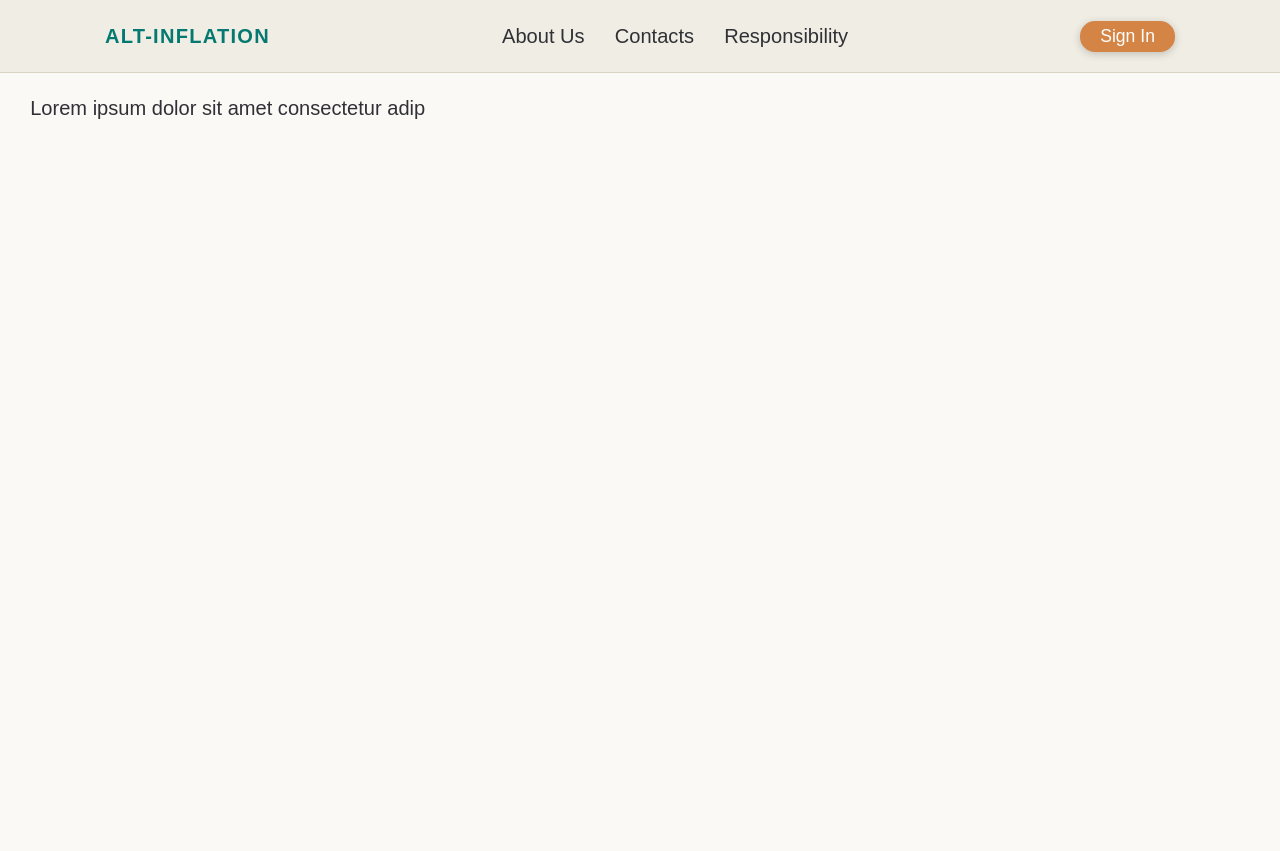
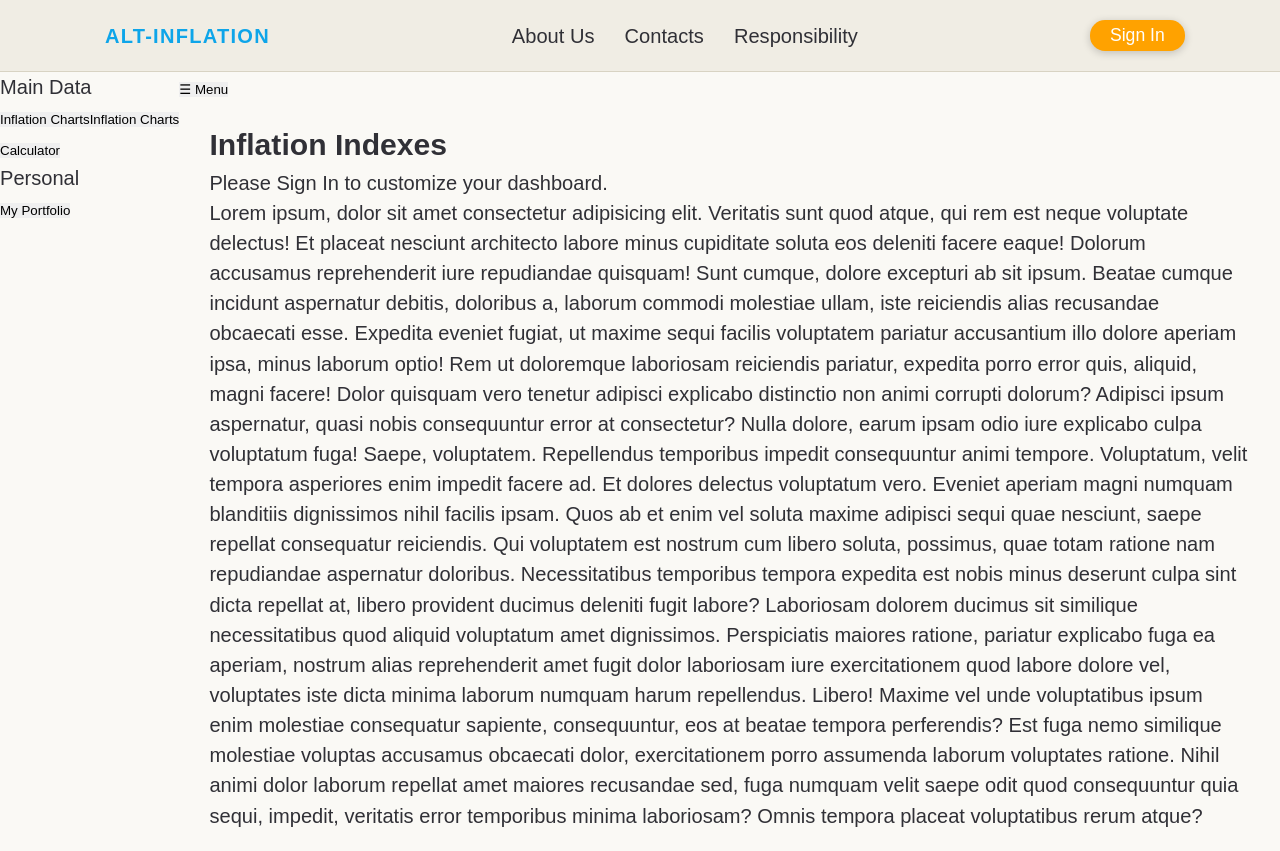
Before and after one commit to Hekeng/SQL-PHP_Practice, a PHP site: page /SQL-PHP_Practice/ in a window 1280 px wide. Run offline with PHP 8.4, Linux system fonts and the light colour scheme.

Commit message:
sidebar almost ready

```diff
--- a/SQL_Practice/assets/css/style.css
+++ b/SQL_Practice/assets/css/style.css
@@ -39,12 +39,12 @@ html {
   /* ================= PALETTE ================= */
   /* ---------------- ОСНОВНОЙ ЦВЕТ primary ----------------   */
   --primary-100: #d0e4e3;/* Для мягких подсветок фоны карточек, hover */
-  --primary-500: #037971;/* Главный цвет: лого, активные элементы */
+  --primary-500: #0ea5e9;/* Главный цвет: лого, активные элементы */
   --primary-700: #025d57;/* Темнее для наведения (hover) */
 
   /* ---------------- АКЦЕНТ / КНОПКИ  ---------------- */
   --accent-100: #f9e8d4;/* легкий фон/hover на карточках */
-  --accent-500: #d48444;/* акцентные кнопки, badges, promo */
+  --accent-500: #ffa200;/* акцентные кнопки, badges, promo */
   --accent-700: #b56b33;/* hover/active для акцентов */
 
   /* gray scale */
@@ -76,6 +76,7 @@ html {
   /* ================= MOTION ================= */
   --t-fast: 0.2s ease;
 }
+
 .btn{
   display: inline-flex;
   align-items: center;
@@ -109,7 +110,7 @@ html {
   /* position: fixed; */
   position: sticky;
   inset: 0 0 auto 0;
-  z-index: 9;
+  z-index: 90;
   background-color: var(--gray-100);
   border-bottom: 1px solid var(--gray-300);
 }
@@ -128,6 +129,7 @@ html {
 
 .logo-box {
   display: flex;
+
   font-weight: 700;
   letter-spacing: 0.1rem;
   text-transform: uppercase;
@@ -135,11 +137,13 @@ html {
 }
 
 .logo-box strong {
+  color: var(--primary-500);
   transition: transform var(--t-fast);
 
 }
 
 .logo-box:hover strong {
+  color: var(--primary-700);
   transform: translateY(-2px);
   text-shadow: 0 4px 6px rgba(0, 0, 0, 0.2);
 }
@@ -152,7 +156,7 @@ html {
 }
 
 .main-nav a {
-  font-size: var(--fs-base);/*возможно проблема с моим пониманием размеров но 16px тут уместно а вот в тексте восвем нет*/
+  font-size: var(--fs-base);
   font-weight: 500;
   color: var(--color-text-main);
   transition: color var(--t-fast);
@@ -162,13 +166,28 @@ html {
   color: var(--color-primary);
 }
 
- .btn-header {
+ .btn-sign-in {
   padding: var(--space-xs) var(--space-md);
+}
+
+.btn-profile{
+  padding: var(--space-sm) var(--space-sm);
+
+  width: 2.3rem;
+  height: 2.3rem;
+}
+
+.btn-admin{
+
+  padding: var(--space-sm) var(--space-sm);
+  width: 2.3rem;
+  height: 2.3rem;
+
 }
 
 /*BODY*/
 
-.nav-link, .logo-box, .btn-header {
+.nav-link, .logo-box, .btn-sign-in {
   white-space: nowrap;
 }
 
@@ -177,7 +196,8 @@ body {
   display: flex;
   flex-direction: column;
   margin: 0;
-  min-height: 100vh;
+  height: 100vh;
+  /* min-height: 100vh; */
   font-family: var(--font-main);
   font-size: var(--fs-base);
   line-height: 1.5;
@@ -185,13 +205,42 @@ body {
   color: var(--color-text-main);
 }
 
+
+.content-wrapper{
+  display: grid;
+  grid-template-columns: auto 1fr;
+  min-height: 0;
+  flex-grow: 1;
+  overflow: hidden;
+}
+
+.main_window{
+  overflow-y: auto;
+  height: 100%;
+}
+
 .content {
   padding: var(--space-md) var(--space-lg);
+}
+
+/* ================= sidebar ================= */
+
+
+
+.sidebar{
+  overflow-y: auto;
 }
 
 .aside{
   /* width: min(100%, 18rem); */
 }
+
+
+
+
+
+
+
 /* ================= AUTH OVERLAY ================= */
 .auth-overlay {
   position: fixed;
@@ -420,6 +469,63 @@ input:focus::placeholder {
 }
 
 
+/* ================= Status buttons ================= */
+/* .auth-box .btn-sign-in,
+.auth-box .btn-profile,
+.auth-box .btn-admin {
+  display: none;
+}
+
+
+.auth-box[data-status="guest"] .btn-sign-in { display: inline-flex; }
+
+
+.auth-box[data-status="user"] .btn-profile { display: inline-flex; }
+
+
+.auth-box[data-status="admin"] .btn-admin { display: inline-flex; }  */
+
+
+.auth-box {
+  display: flex;
+  align-items: center;
+  justify-content: center;
+  /* margin-left: var(--space-md); */
+  width: 6rem;
+  /* Это критично: запрещаем хедеру сжимать этот блок */
+  flex-shrink: 0;
+}
+
+
+
+/* Показываем нужное */
+
+body[data-status="guest"] .btn-sign-in { display: inline-block; }
+
+body[data-status="guest"] .btn-profile { display: none; }
+
+body[data-status="guest"] .btn-admin { display: none; }
+
+
+
+body[data-status="user"] .btn-sign-in { display: none; }
+
+body[data-status="user"] .btn-profile { display: inline-block; }
+
+body[data-status="user"] .btn-admin { display: none; }
+
+
+
+body[data-status="admin"] .btn-sign-in { display: none; }
+
+body[data-status="admin"] .btn-profile { display: none; }
+
+body[data-status="admin"] .btn-admin { display: inline-block; }
+
+
+
+
+
 /* ================= VISIBILITY ================= */
 .is-hidden {
   opacity: 0;
--- a/SQL_Practice/assets/js/script.js
+++ b/SQL_Practice/assets/js/script.js
@@ -65,13 +65,26 @@ const submitForms = document.querySelectorAll('[data-form="auth"]');
 // console.log("Найдено форм:", submitForms.length);
 
 submitForms.forEach(function (form) {
-    form.addEventListener("submit", handleSubmitButton)
+    form.addEventListener("submit", handleSubmitButton);
+
 })
 
 function handleSubmitButton(event) {
     event.preventDefault();
+    let form = event.currentTarget;
+	let action = form.dataset.action;
+	// let target = clickedButton.dataset.target;
+    if (panelActions[action]) {
+        panelActions[action](form);
 
-    console.log(submitForms);
+    }
+	setAuthStatus('user');
+	console.log(action);
+	console.log(form);
+
+	// updateHeaderButton();
+    // sendDataToServer(form);
+
 }
 
 actionButtons.forEach(function (button) {
@@ -79,55 +92,57 @@ actionButtons.forEach(function (button) {
 });
 
 function handleActionClick(e) {
-    let action = e.currentTarget.dataset.action;
-    let clickedButton = e.currentTarget;
+    if (e.currentTarget.tagName === 'FORM') return;
+    let triggerElement = e.currentTarget;
+	let action = triggerElement.dataset.action;
 	// let target = clickedButton.dataset.target;
     if (panelActions[action]) {
-        panelActions[action](clickedButton);
+        panelActions[action](triggerElement);
 
     }
 }
 
-function openPanel(clickedButton) {
-	let targetPanel = getPanel(clickedButton);
+function openPanel(triggerElement) {
+	let targetPanel = getPanel(triggerElement);
 	if (!targetPanel) return;
 	targetPanel.classList.remove("is-none");
 }
 
-function closePanel(clickedButton) {
-	let targetPanel = getPanel(clickedButton);
+function closePanel(triggerElement) {
+	let targetPanel = getPanel(triggerElement);
 	if (!targetPanel) return;
 	targetPanel.classList.add("is-none");
 }
 
-function switchPanel(clickedButton) {
-    if (clickedButton.classList.contains("is-active")) {
+function switchPanel(triggerElement) {
+    if (triggerElement.classList.contains("is-active")) {
         return;
     }
-    switchTabs(clickedButton);
-    switchPanels(clickedButton);
+    switchTabs(triggerElement);
+    switchPanels(triggerElement);
 }
 
-function getPanel(clickedButton) {
-    let target = clickedButton.dataset.target;
-    if (!target) return null; // Если у кнопки вообще нет цели
+function getPanel(triggerElement) {
+    let target = triggerElement.dataset.target;
+    if (!target) return null;
+	console.log('panel haf findet');
     return document.querySelector('[data-panel="' + target + '"]') || null;
 }
 
 
-function switchTabs(clickedButton) {
-    let tabsContainer = clickedButton.closest('[data-panel="switch-tabs-container"]');
+function switchTabs(triggerElement) {
+    let tabsContainer = triggerElement.closest('[data-panel="switch-tabs-container"]');
 	if (!tabsContainer) return;
     let tabs = tabsContainer.querySelectorAll('[data-action="switch"]');
     for (let i = 0; i < tabs.length; i++) {
         tabs[i].classList.remove("is-active");
     }
-    clickedButton.classList.add("is-active");
+    triggerElement.classList.add("is-active");
 }
 
-function switchPanels(clickedButton) {
+function switchPanels(triggerElement) {
 
-	let targetPanel = getPanel(clickedButton);
+	let targetPanel = getPanel(triggerElement);
 	if (!targetPanel) return;
 	let container =  targetPanel.parentElement;
 	let targetFamily = container.children;
@@ -141,6 +156,11 @@ function switchPanels(clickedButton) {
 		}
 	}
 
+}
+
+function setAuthStatus(status) {
+	document.body.dataset.status = status;
+    console.log("Статус изменен на:", status);
 }
 
 // function switchPanel(e) {
--- a/SQL_Practice/index.php
+++ b/SQL_Practice/index.php
@@ -10,18 +10,55 @@ require_once TEMPLATES_PATH . '/header.tpl';
 
 ?>
 
-<div class="content-wrapper">
-	<div class="sidebar is-none">
+<div class="content-wrapper" data-status="guest">
 
+<aside class="sidebar">
+    <div class="nav-group">
+        <span class="nav-caption">Main Data</span>
+        <ul>
+            <li>
+                <button class="nav-btn is-active" data-action="switch" data-target="dashboard_view">
+                    <i class="icon-chart"></i> Inflation ChartsInflation Charts
+                </button>
+            </li>
+            <li>
+                <button class="nav-btn" data-action="switch" data-target="index_calc">
+                    <i class="icon-calc"></i> Calculator
+                </button>
+            </li>
+        </ul>
     </div>
 
-	<main class="main_window ">
+    <div class="nav-group only-user">
+        <span class="nav-caption">Personal</span>
+        <ul>
+            <li>
+                <button class="nav-btn" data-action="switch" data-target="user_window">
+                    My Portfolio
+                </button>
+            </li>
+        </ul>
+    </div>
+</aside>
+
+    <main class="main_window">
+
+        <button class="sidebar-toggle" data-action="open" data-target="sidebar">☰ Menu</button>
 
         <div class="content">
-			<div class="some_content ">
-				<p>Lorem ipsum dolor sit amet consectetur adip
-				</p>
-			</div>
+            <div class="guest-content" data-panel="guest_view">
+                <h2>Inflation Indexes</h2>
+                <p>Please Sign In to customize your dashboard.</p>
+				<p>Lorem ipsum, dolor sit amet consectetur adipisicing elit. Veritatis sunt quod atque, qui rem est neque voluptate delectus! Et placeat nesciunt architecto labore minus cupiditate soluta eos deleniti facere eaque!
+				Dolorum accusamus reprehenderit iure repudiandae quisquam! Sunt cumque, dolore excepturi ab sit ipsum. Beatae cumque incidunt aspernatur debitis, doloribus a, laborum commodi molestiae ullam, iste reiciendis alias recusandae obcaecati esse.
+				Expedita eveniet fugiat, ut maxime sequi facilis voluptatem pariatur accusantium illo dolore aperiam ipsa, minus laborum optio! Rem ut doloremque laboriosam reiciendis pariatur, expedita porro error quis, aliquid, magni facere!
+				Dolor quisquam vero tenetur adipisci explicabo distinctio non animi corrupti dolorum? Adipisci ipsum aspernatur, quasi nobis consequuntur error at consectetur? Nulla dolore, earum ipsam odio iure explicabo culpa voluptatum fuga!
+				Saepe, voluptatem. Repellendus temporibus impedit consequuntur animi tempore. Voluptatum, velit tempora asperiores enim impedit facere ad. Et dolores delectus voluptatum vero. Eveniet aperiam magni numquam blanditiis dignissimos nihil facilis ipsam.
+				Quos ab et enim vel soluta maxime adipisci sequi quae nesciunt, saepe repellat consequatur reiciendis. Qui voluptatem est nostrum cum libero soluta, possimus, quae totam ratione nam repudiandae aspernatur doloribus.
+				Necessitatibus temporibus tempora expedita est nobis minus deserunt culpa sint dicta repellat at, libero provident ducimus deleniti fugit labore? Laboriosam dolorem ducimus sit similique necessitatibus quod aliquid voluptatum amet dignissimos.
+				Perspiciatis maiores ratione, pariatur explicabo fuga ea aperiam, nostrum alias reprehenderit amet fugit dolor laboriosam iure exercitationem quod labore dolore vel, voluptates iste dicta minima laborum numquam harum repellendus. Libero!
+				Maxime vel unde voluptatibus ipsum enim molestiae consequatur sapiente, consequuntur, eos at beatae tempora perferendis? Est fuga nemo similique molestiae voluptas accusamus obcaecati dolor, exercitationem porro assumenda laborum voluptates ratione.
+				Nihil animi dolor laborum repellat amet maiores recusandae sed, fuga numquam velit saepe odit quod consequuntur quia sequi, impedit, veritatis error temporibus minima laboriosam? Omnis tempora placeat voluptatibus rerum atque?</p>
             </div>
 
 				<!-- is-none -->
@@ -85,8 +122,8 @@ require_once TEMPLATES_PATH . '/header.tpl';
 							name="user_login"
 							id="user_login"
 							placeholder="mail@you-email.com" autofocus>
+						<span class="error-text"></span>
 						<label for="user_pas">Password</label>
-						<span class="error-text"></span>
 						<input
 							type="password"
 							id="user_pas"
@@ -117,14 +154,16 @@ require_once TEMPLATES_PATH . '/header.tpl';
 							name="new_user_login"
 							id="new_user_login"
 							placeholder="mail@you-email.com" autofocus>
+						<span class="error-text"></span>
 						<label for="new_user_pas">Password</label>
 						<input
 							type="password"
 							name="new_user_pas"
 							id="new_user_pas"
 							placeholder="******">
+						<span class="error-text"></span>
 						<label for="new_user_pas_rep">Repeat Password</label>
-						<span class="error-text"></span>
+
 						<input
 							type="password"
 							name="new_user_pas_rep"
@@ -142,32 +181,29 @@ require_once TEMPLATES_PATH . '/header.tpl';
 			</div>
 		</div>
 
-		<div class="user_window is-none"
-			data-panel="user_window"
-			id="user_panel">
-			<h2>Welcome, <span class="user_name"></span></h2>
+		<div class="user_window is-none" data-panel="user_window">
+                <h2>Welcome, <span class="user_name">Vasia</span> !</h2>
                 <div class="personal_data">
-				<h3>Personal data</h3>
+                    <h3>Your Dashboard Settings</h3>
                     <hr>
                     <form action="" method="post">
                         <ul>
                             <li>
-							<span id="e-mail">213213@gmail.com</span>
-							<span id="user_name">Vasia</span>
-							<span id="user_surname">0.25</span>
-							<input type="text" id="sku_count1" placeholder="0">
-							<input type="checkbox" id="sku_check1">
+                                <span>E-mail: 213213@gmail.com</span>
+                                <input type="text" placeholder="Custom Label">
+                                <input type="checkbox" id="notify">
                             </li>
                         </ul>
-					<button type="button" id="confirm_order">buy</button>
+                        <button type="submit" class="btn">Save changes</button>
                     </form>
                 </div>
             </div>
 
-		<div class="admin_window is-none" id="admin_panel">
-
+            <div class="admin_window is-none" data-panel="admin_window">
+                <h2>Admin Control Panel</h2>
+                <p>System status: OK</p>
                 </div>
-
+        </div>
     </main>
 </div>
 </div>
--- a/SQL_Practice/templates/header.tpl
+++ b/SQL_Practice/templates/header.tpl
@@ -16,12 +16,12 @@
 
 </head>
 
-<body>
+<body data-status="guest">
 
 <header class="main-header">
   <div class="header-container">
 
-    <a href="/" class="logo-box">
+    <a href="###" class="logo-box">
       <strong>Alt-Inflation</strong>
     </a>
 
@@ -34,16 +34,26 @@
     </nav>
 
     <div class="auth-box">
+		<button class="btn btn-sign-in"
+				data-action="open"
+				data-target="auth-overlay">Sign In</button>
+		<button class="btn btn-profile"
+				data-action="open"
+				data-target="user-menu"></button>
+		<button class="btn btn-admin"
+				data-action="link"
+				data-target="admin-menu"></button>
+	</div>
 
-      <button
-         class="btn btn-header"
+      <!-- <button
+
          data-action="open"
          data-target="auth-overlay">
          Sign In
       </button>
 
       <div class="avatar"></div>
-    </div>
+    </div> -->
 
   </div>
 </header>
```
Also changed, not shown: SQL_Practice/includes/help.txt (+101 -0 lines). Lines whose indentation alone changed are shown as unchanged.
